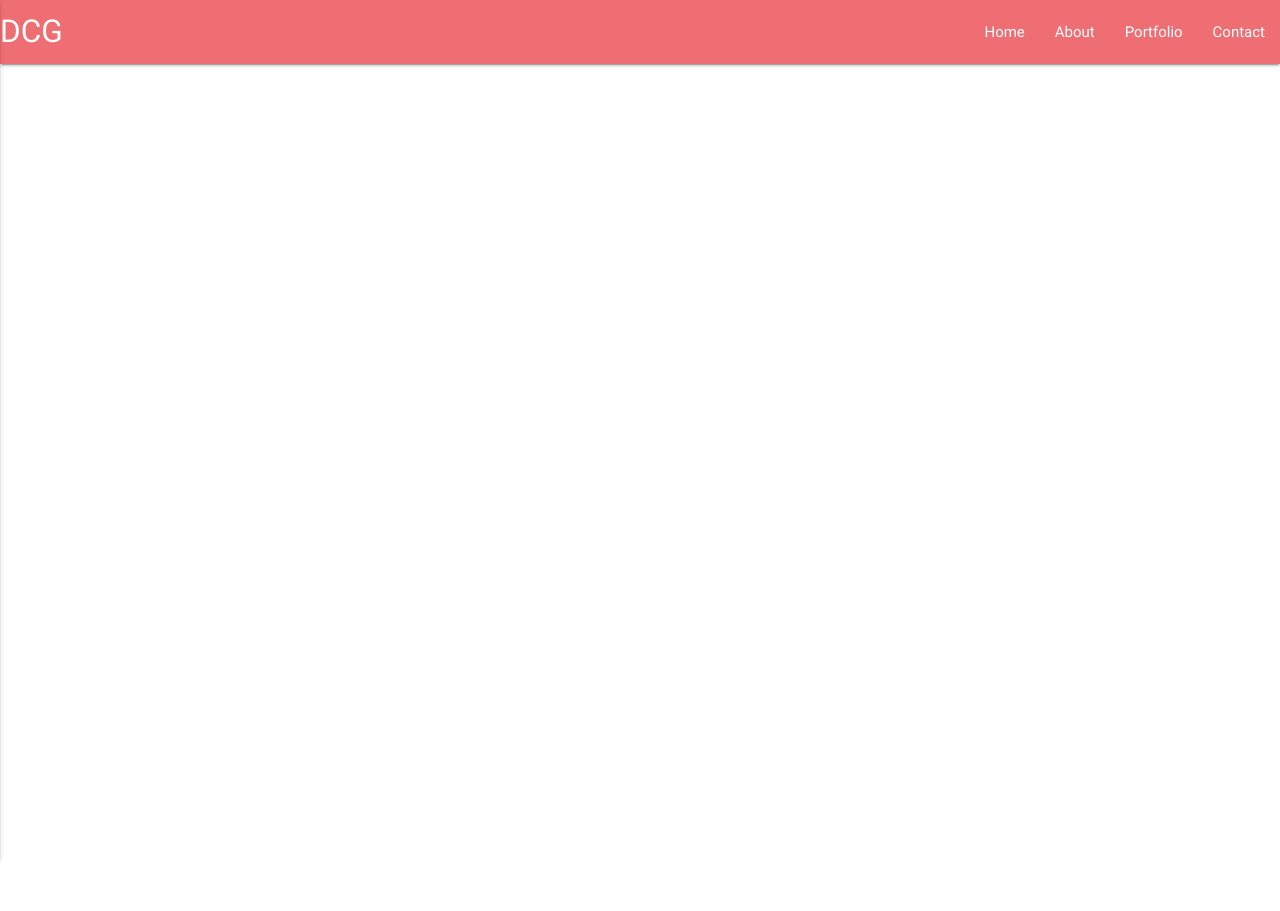
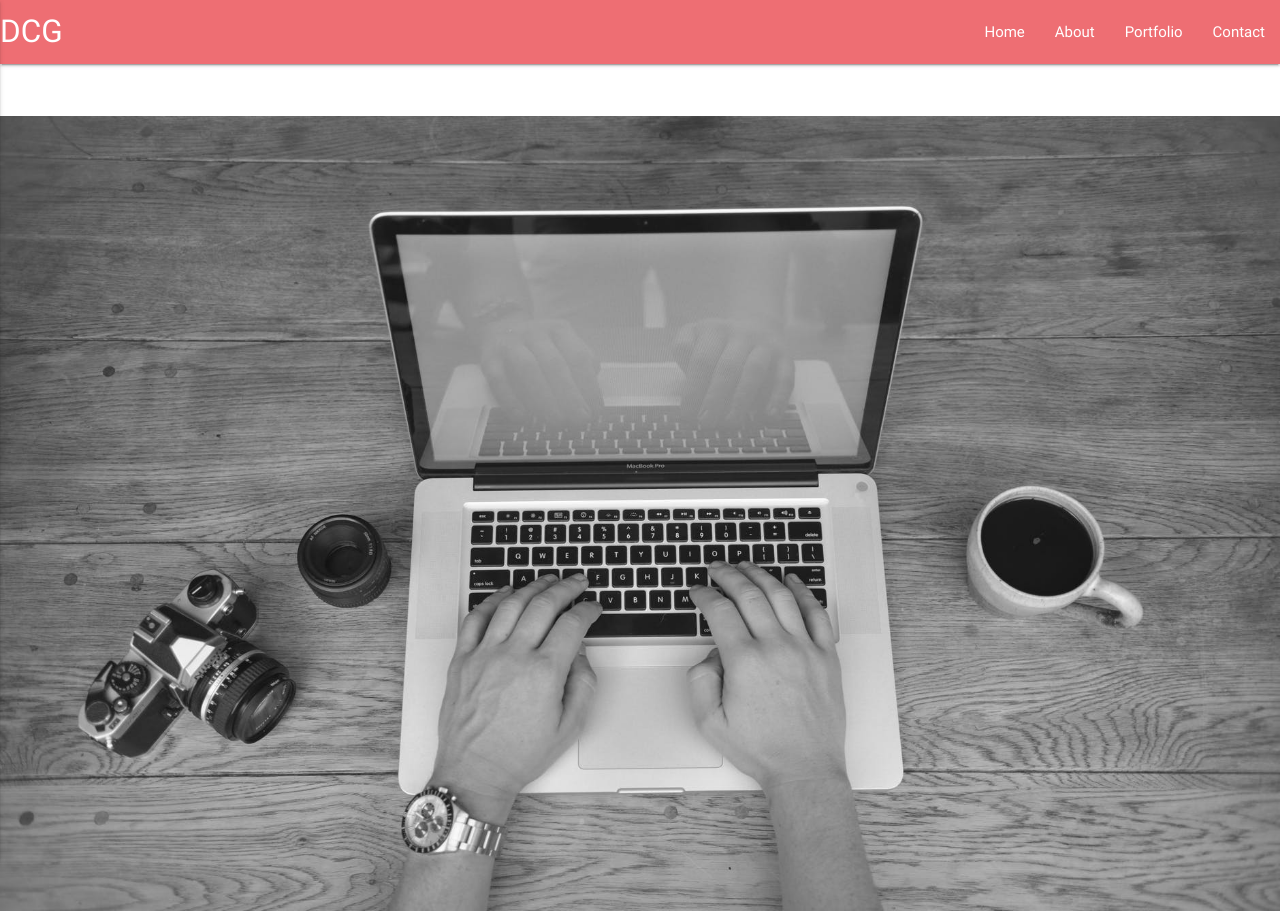
Before and after one commit to dcgutierrez93/Personal-Bio, a plain HTML site: page index.html in a window 1280 px wide. Shown: the top 911 px of the page. Before the commit the page ends 800 px from the top, so only its background shows below. Drawn offline with nearby package versions, Linux system fonts and the light colour scheme.

Commit message:
added header photo

```diff
--- a/index.html
+++ b/index.html
@@ -35,7 +35,22 @@
         </div>
     </nav>
 
+    <article class="">
+        <section>
+            <div class="row">
+                <div class="col s12 m12 l12">
+                    <h1></h1>
+                </div>
+            </div>
+            <img  class="responsive-img" src="images/black-and-white-man-person-hands.jpg" alt="">
+        </section>
+    </article>
 
+
+    <div class="container">
+        <!-- TODO: Page content goes here -->
+
+    </div>
 
     <!--Import jQuery before materialize.js-->
     <script type="text/javascript" src="https://code.jquery.com/jquery-3.2.1.min.js"></script>
```
